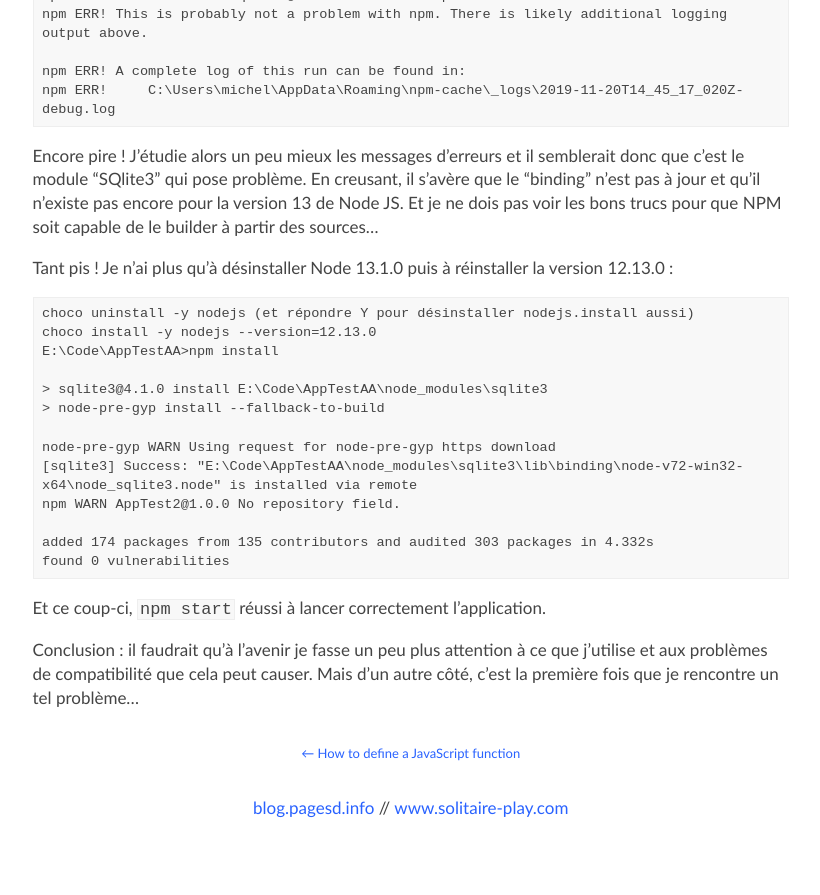
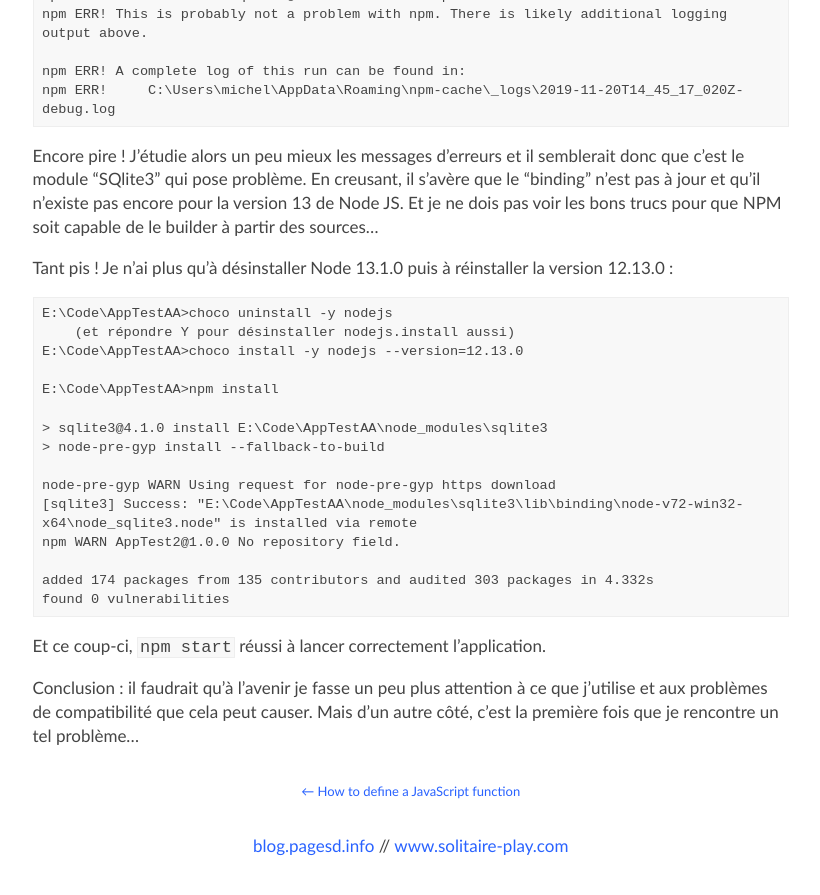
Before and after one commit to michelc/blog2, a Jekyll site: the page built from _posts/2019-11-25-inconvenient-derniere-version-node-js.md, in a window 1280 px wide and 900 px high, scrolled down 2862 px. Shown: the top 895 px of the window, without its empty margins (10-830 px from the left). Built offline with Jekyll 4.4.1, drawn with Linux system fonts in a browser that asks for light colours; before the commit the page ends 3724 px from its top, so only the background shows below that.

Commit message:
Petite correction pour réinstaller node.

````diff
--- a/_posts/2019-11-25-inconvenient-derniere-version-node-js.md
+++ b/_posts/2019-11-25-inconvenient-derniere-version-node-js.md
@@ -133,8 +133,10 @@ Tant pis ! Je n'ai plus qu'à désinstaller Node 13.1.0 puis à réinstaller la
 version 12.13.0 :
 
 ```
-choco uninstall -y nodejs (et répondre Y pour désinstaller nodejs.install aussi)
-choco install -y nodejs --version=12.13.0
+E:\Code\AppTestAA>choco uninstall -y nodejs
+    (et répondre Y pour désinstaller nodejs.install aussi)
+E:\Code\AppTestAA>choco install -y nodejs --version=12.13.0
+
 E:\Code\AppTestAA>npm install
 
 > sqlite3@4.1.0 install E:\Code\AppTestAA\node_modules\sqlite3
````
